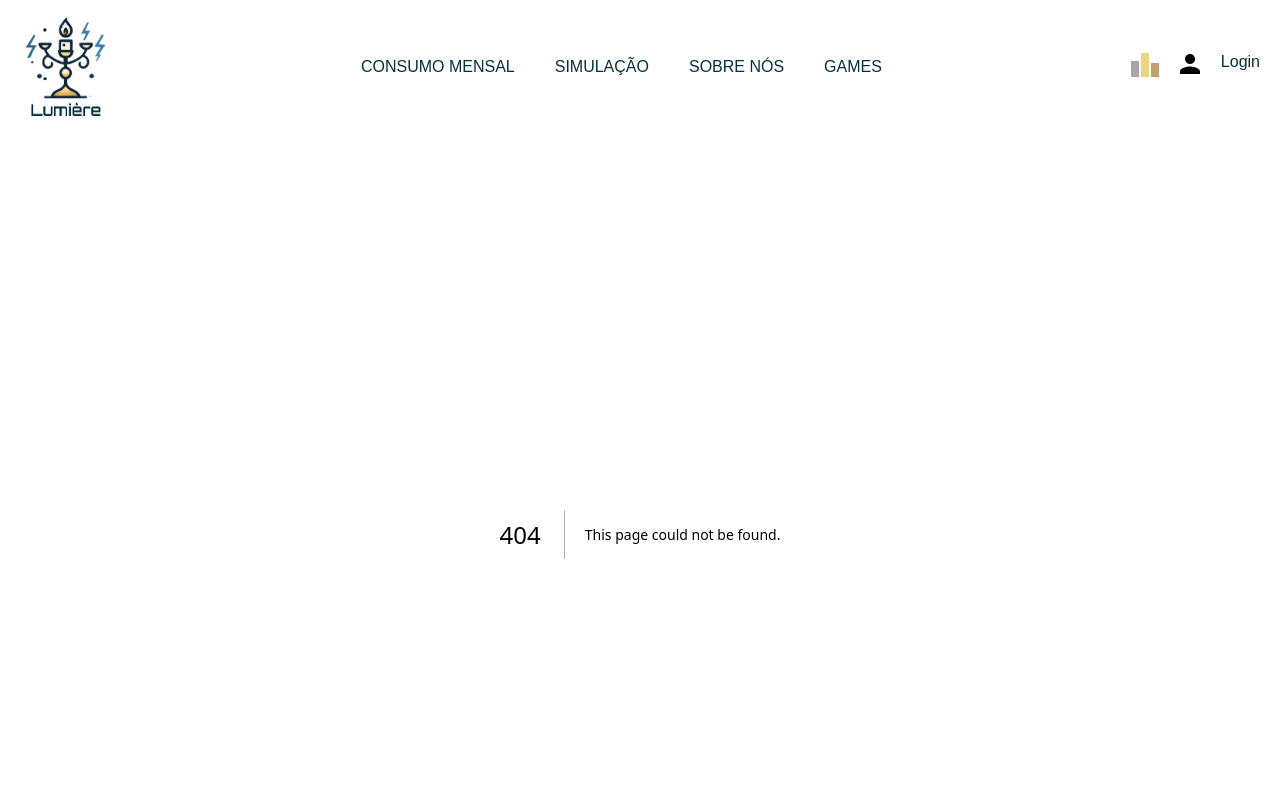
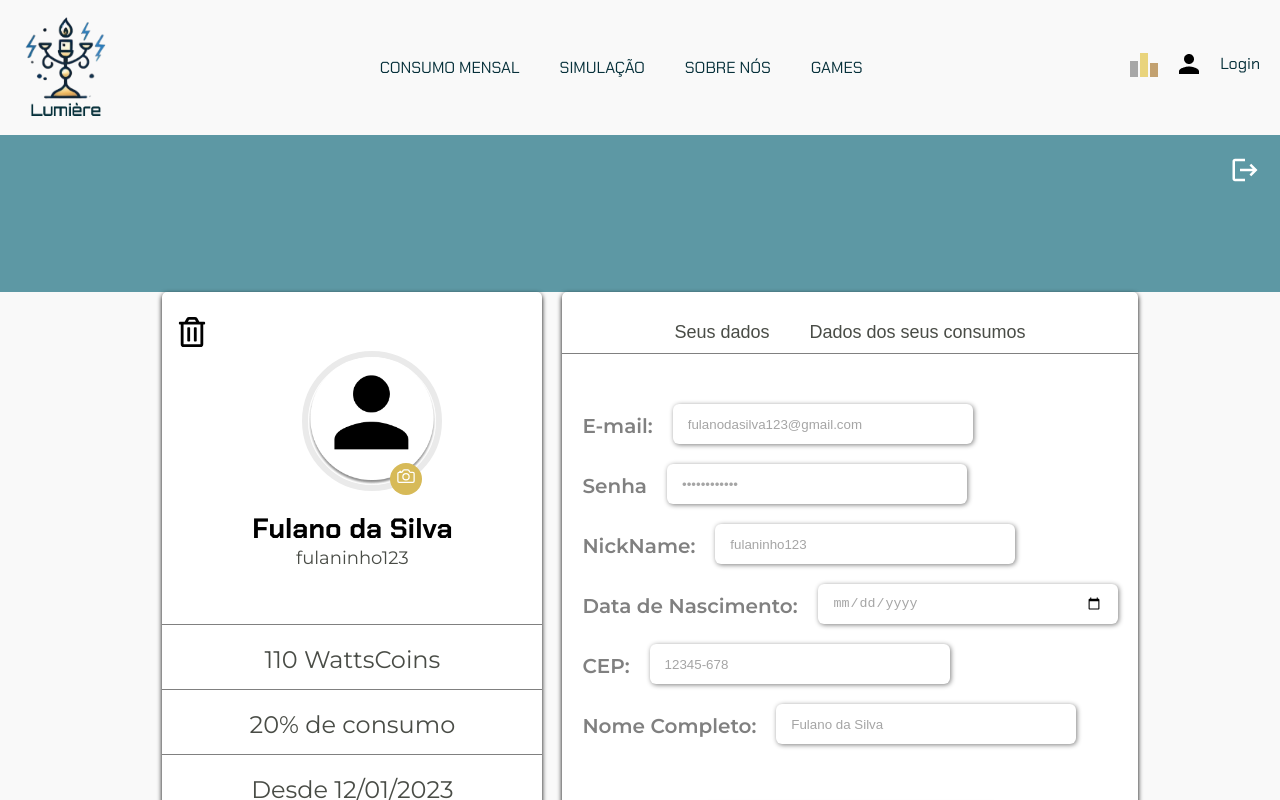
Before and after one commit to Laura-Cintra/Lumiere, a Next.js app: page /perfil in a window 1280 px wide. Before the commit this address had no page. Shown: the top 800 px of the page. Built offline with nearby package versions, Linux system fonts and the light colour scheme.

Commit message:
Tela de editar perfil em andamento

```diff
--- a/src/app/layout.tsx
+++ b/src/app/layout.tsx
@@ -1,8 +1,7 @@
 import type { Metadata } from "next";
 import localFont from "next/font/local";
 import GlobalStyle from "@/styles/global-styled";
-import Cabecalho from "./components/Cabecalho";
-import Rodape from "./components/Rodape";
+
 import { HeaderFooter } from "./components/HeaderFooter";
 
 const geistSans = localFont({
@@ -29,6 +28,7 @@ export default function RootLayout({
   return (
     <html lang="en">
       <body className={`${geistSans.variable} ${geistMono.variable}`}>
+        <GlobalStyle/>
         <HeaderFooter>
         {children}
         </HeaderFooter>
--- /dev/null
+++ b/src/app/perfil/DadosUser.tsx
@@ -0,0 +1,35 @@
+"use client"
+
+//imagens
+import user from "@/assets/user.png"
+import { DadosUserStyle } from "@/styles/styled"
+import Image from "next/image"
+import { IoCameraOutline } from "react-icons/io5";
+import { FaRegTrashAlt } from "react-icons/fa";
+
+
+export default function DadosUser(){
+    return(
+        <DadosUserStyle>
+            <FaRegTrashAlt className="icon-deletar" title="Excluir a conta"/>
+            <div className="upload">
+                <Image src={user} alt="Foto do perfil" />
+                <div className="round">
+                    <input type="file"/>
+                    <IoCameraOutline />
+                </div>
+                {/* <div className="camera">📷</div> */}
+            </div>
+            <div className="informacoes">
+                <h2>Fulano da Silva</h2>
+                <p>fulaninho123</p>
+            </div>
+            <div className="informacoes-extras">
+                <p>110 WattsCoins</p>
+                <p>20% de consumo</p>
+                <p>Desde 12/01/2023</p>
+                {/* <hr /> */}
+            </div>
+        </DadosUserStyle>
+    )
+}
--- /dev/null
+++ b/src/app/perfil/InfosUser.tsx
@@ -0,0 +1,47 @@
+"use client"
+
+import { PerfilInfosStyle } from "@/styles/styled"
+
+export default function InfosUser(){
+    return(
+        <div>
+            <PerfilInfosStyle>
+                <div className="itens-menu">
+                    <button className="itens-button">Seus dados</button>
+                    <button className="itens-button">Dados dos seus consumos</button>
+                </div>
+
+                <form>
+                    <div className="campos">
+                        <label htmlFor="idemail">E-mail: </label>
+                        <input type="email" name="email" id="idemail" value="fulanodasilva123@gmail.com" className="selectStyle" readOnly/>
+                    </div>
+                    <div className="campos">
+                        <label htmlFor="idsenha">Senha </label>
+                        <input type="password" name="senha" id="idsenha" className="selectStyle" value="fulaninho123"/>
+                    </div>
+                    <div className="campos">
+                        <label htmlFor="idnick">NickName: </label>
+                        <input type="text" name="nick_name" id="idnick" className="selectStyle" value="fulaninho123"/>
+                    </div>
+                    <div className="campos">
+                            <label htmlFor="iddate">Data de Nascimento: </label>
+                            <input type="date" name="data_nasc" id="iddate" className="selectStyle" />
+                        </div>
+                    <div className="infosC">
+                        <div className="campos">
+                            <label htmlFor="idcep">CEP: </label>
+                            <input type="text" name="cep" id="idcep" className="selectStyle" value="12345-678"/>
+                        </div>
+                    </div>
+                    <div className="campos">
+                        <label htmlFor="idnome">Nome Completo: </label>
+                        <input type="text" name="nome_completo" id="idnome" className="selectStyle" value="Fulano da Silva"/>
+                    </div>
+                    <input type="submit" value="Atualizar" className="btn"/>
+                </form>
+
+            </PerfilInfosStyle>
+        </div>
+    )
+}
--- /dev/null
+++ b/src/app/perfil/page.tsx
@@ -0,0 +1,22 @@
+"use client"
+
+import { FundoStyle, PerfilStyle } from "@/styles/styled";
+import InfosUser from "./InfosUser";
+import DadosUser from "./DadosUser";
+import { MdLogout } from "react-icons/md";
+
+export default function Perfil(){
+    return(
+        <main>
+            <FundoStyle>
+                <div className="card-btn-sair">
+                    <MdLogout className="btn-sair"/>
+                </div>
+            </FundoStyle>
+            <PerfilStyle>
+                <DadosUser/>
+                <InfosUser/>
+            </PerfilStyle>
+        </main>
+    )
+}
--- a/src/styles/global-styled.ts
+++ b/src/styles/global-styled.ts
@@ -13,6 +13,7 @@ const GlobalStyle = createGlobalStyle`
     }
 
     html, body {
+        background-color: #F9F9F9;
         min-height: 100vh;
         display: flex;
         flex-direction: column;
@@ -21,7 +22,7 @@ const GlobalStyle = createGlobalStyle`
     }
 
     main {
-        background-color: #F9F9F9;
+
         flex-grow: 1;
     }
 `
--- a/src/styles/styled.ts
+++ b/src/styles/styled.ts
@@ -1,5 +1,5 @@
 import styled from "styled-components";
-import bgLogin from "@/assets/login/login-bg.jpg"
+// import bgLogin from "@/assets/login/login-bg.jpg"
 export const HeaderStyle = styled.header`
     display: flex;
     justify-content: space-between;
@@ -1036,3 +1036,200 @@ export const DivLogin = styled.div`
         }
     }
 `
+
+export const PerfilStyle = styled.div`
+     width: 100%;
+   min-height: 450px;
+   /* margin: 20px auto;  */
+
+
+   display: flex;
+   flex-direction: row;
+   flex-wrap: wrap;
+   justify-content: center;
+   align-items: stretch;
+   align-content: space-around;
+
+`
+
+
+export const FundoStyle = styled.div`
+    background-color: #5D98A4;
+    width: 100%;
+    height: 157px;
+    /* position: relative; */
+    .card-btn-sair{
+        display: flex;
+        justify-content: end;
+    }
+    .btn-sair{
+        margin-top: 20px;
+        margin-right: 20px;
+        width: 30px;
+        height: 30px;
+        color: white;
+    }
+`
+
+export const PerfilInfosStyle = styled.div`
+   font-family: "Montserrat", sans-serif;
+   background-color: #fff;
+   max-width: 590px;
+   min-height: 600px;
+   margin-left: 20px;
+   box-shadow: 0px 2px 5px black;
+   border-radius: 5px;
+
+   .itens-menu{
+        display: flex;
+        justify-content: center;
+        align-items: center;
+        margin-bottom: 50px;
+        border-bottom: 1px solid #808080;
+   }
+
+   .itens-button{
+        margin-top: 20px;
+        background: none;
+        border: none;
+        padding: 10px 20px;
+        font-size: 18px;
+        cursor: pointer;
+        color: #494C46;
+
+        &:hover {
+            /* color: #D7BA58; */
+            border-bottom: 3px solid #D7BA58 ;
+        }
+   }
+
+   label{
+        font-weight: 600;
+        font-size: 20px;
+        margin-top: 10px;
+        margin-bottom: 5px;
+        color: #808080;
+    }
+    .campos{
+      padding-left: 20px;
+      padding-right: 20px;
+      display: flex;
+      flex-direction: row;
+      gap: 20px;
+      margin: 20px 0;
+    }
+    .selectStyle, .btn{
+        border-radius: 6px;
+        min-height: 40px;
+        min-width: 300px;
+        padding:4px;
+        border: none;
+        box-shadow: 1px 1px 5px gray;
+        color: #A5A5A5;
+        padding: 5px 15px;
+    }
+    .btn{
+      background-color: #E3BD3C;
+      width: 100px;
+      height: 30px;
+      border-radius: 7px;
+      font-size: 18px;
+      color: white;
+      display: flex;
+      justify-content: center;
+      margin: auto;
+      margin-top: 60px;
+      cursor:pointer;
+      border: none;
+    }
+
+`
+
+export const DadosUserStyle = styled.div`
+
+   font-family: "Montserrat", sans-serif;
+   background-color: #fff;
+   width: 380px;
+   min-height: 600px;
+   margin-left: 20px;
+   box-shadow: 0px 2px 5px black;
+   border-radius: 5px;
+
+
+.icon-deletar{
+    width: 30px;
+    height: 30px;
+    margin-top: 25px;
+    margin-left: 15px;
+}
+
+.upload{
+  margin-top: 20px;
+  width: 100px;
+  position: relative;
+  margin: auto;
+}
+
+.upload img{
+  border-radius: 50%;
+  border: 6px solid #eaeaea;
+  width: 140px;
+  height: 140px;
+}
+
+.upload .round{
+  position: absolute;
+  bottom: 0;
+  right: -20px;
+  background: #D7BA58;
+  color: white;
+  font-size: 20px;
+  width: 32px;
+  height: 32px;
+  line-height: 33px;
+  text-align: center;
+  border-radius: 50%;
+  overflow: hidden;
+}
+
+.upload .round input[type = "file"]{
+  position: absolute;
+  transform: scale(2);
+  opacity: 0;
+}
+
+input[type=file]::-webkit-file-upload-button{
+    cursor: pointer;
+}
+
+.informacoes{
+    text-align: center;
+    h2{
+        margin-top: 15px;
+        font-family: "Chakra Petch", sans-serif;
+        font-size: 28px;
+    }
+    p{
+        font-size: 18px;
+        color: #494C46;
+    }
+}
+
+.informacoes-extras{
+    margin-top: 40px;
+    color: #494C46;
+    text-align: center;
+    font-size: 24px;
+    display: flex;
+    flex-direction: column;
+    p{
+        border-top: 1px solid #808080;
+        /* border-bottom: 1px solid #808080; */
+        margin-top: 15px;
+        height: 50px;
+        padding: 20px 0;
+
+    }
+}
+
+`
```
Also changed, not shown: src/assets/user.png (added).
